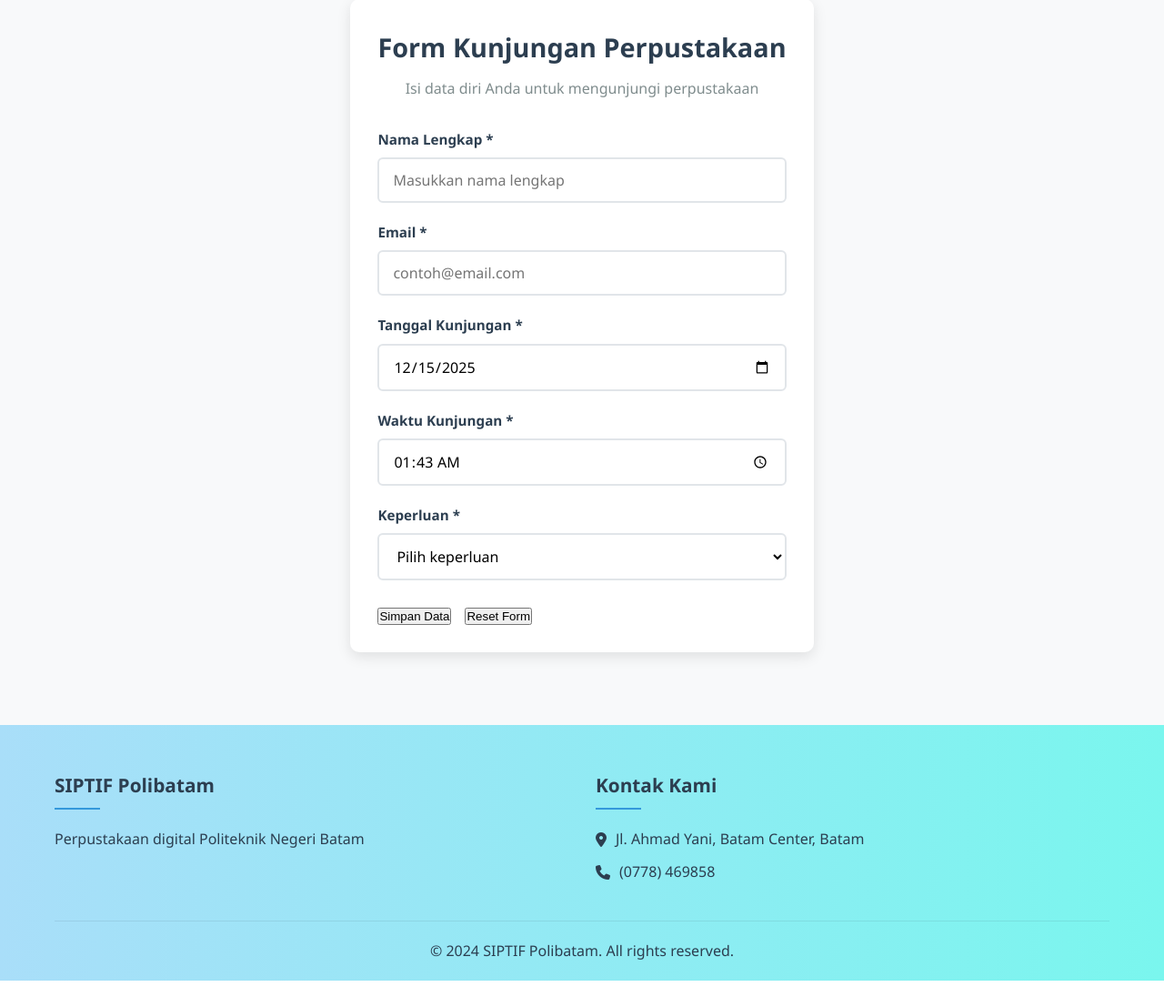
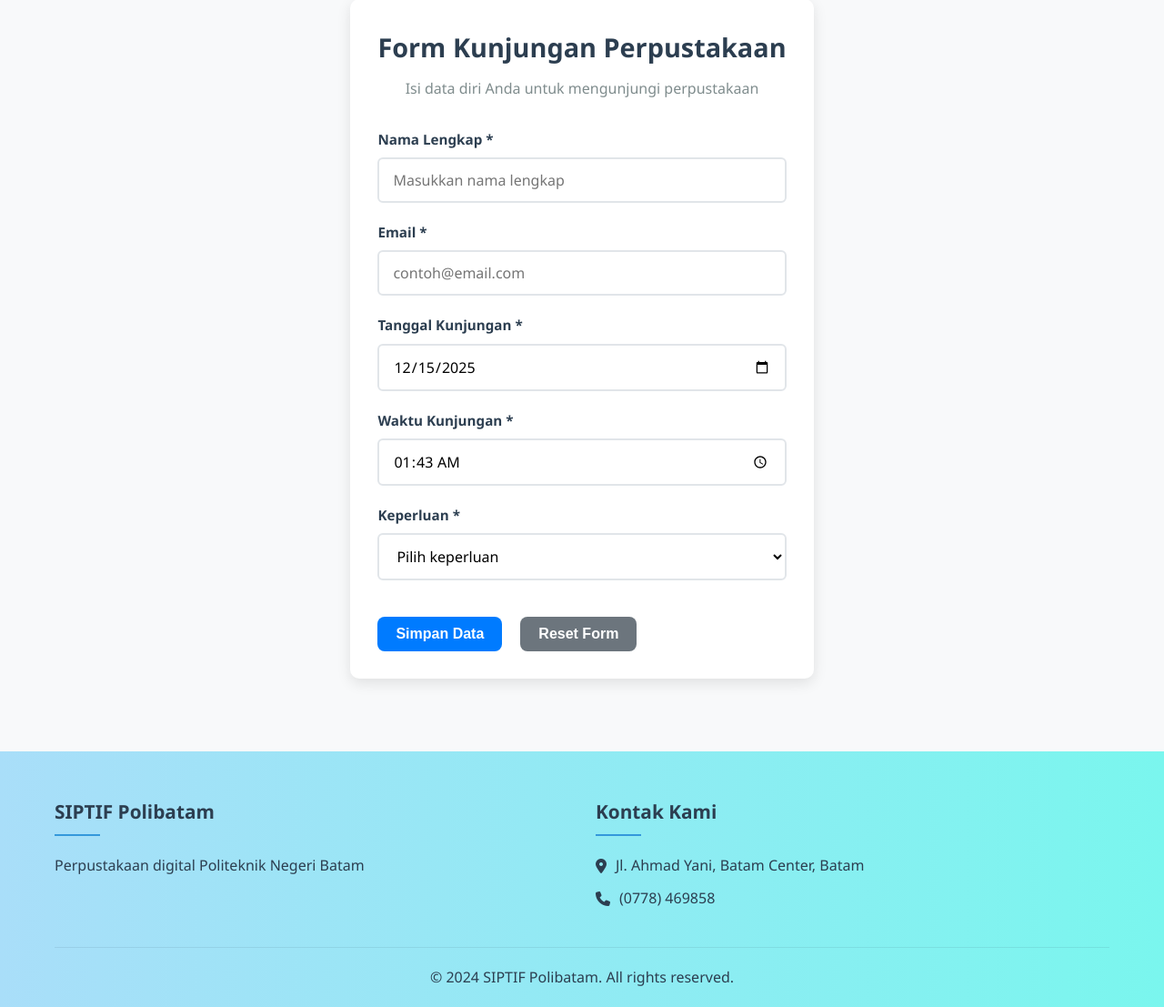
Before and after one commit to Masamune-Kenzaki/PBL-Kelompok-1-IF-1B-Pagi, a PHP site: page /kunjungan.html in a window 1280 px wide. Shown: the part 161-1268 px from the top of the page at 91% size. Before the commit the page ends 1239 px from the top, so only its background shows below. Run offline with PHP 8.4, Linux system fonts and the light colour scheme.

Commit message:
Update style_kunjungan.css

```diff
--- a/SIPTIF/style_kunjungan.css
+++ b/SIPTIF/style_kunjungan.css
@@ -162,22 +162,73 @@ body {
 
 .form-actions {
     display: flex;
-    gap: 15px;
-    margin-top: 10px;
+    gap: 20px;
+    margin-top: 20px;
 }
 
 /* style_kunjungan.css - Tambahan untuk performa */
 
 /* Optimasi form loading */
+.btn-submit,
+.btn-reset {
+    border: none;
+    cursor: pointer;
+    padding: 10px 20px;
+    border-radius: 8px;
+    font-size: 16px;
+    font-weight: bold;
+    transition: all 0.3s ease;
+    box-shadow: 0 4x 6px rgba(0, 0, 0, 0.1);
+    position: relative;
+}
+
 .btn-submit {
-    transition: all 0.2s ease;
-    position: relative;
+    background-color: #007bff;
+    color: white;
+}
+
+/* efek hover untuk tombol submit */
+.btn-submit:not(:disabled):hover {
+    background-color: #0056b3;
+    transform: translateY(-2px);
+    box-shadow: 0 6px 8px rgba(0, 0, 0, 0.15);
+}
+
+/* Efek Active (saat diklik) untuk Tombol Submit */
+.btn-submit:not(:disabled):active {
+    /* Warna lebih gelap dan menekan */
+    background-color: #004085;
+    transform: translateY(1px);
+    box-shadow: 0 2px 4px rgba(0, 0, 0, 0.1);
+}
+
+/* 🔄 Gaya Khusus untuk Tombol "Reset Form" (Reset) */
+.btn-reset {
+    /* Warna sekunder (Contoh: Abu-abu/Orange) */
+    background-color: #6c757d;
+    color: white;
+}
+
+/* Efek Hover untuk Tombol Reset */
+.btn-reset:hover {
+    /* Warna sedikit lebih gelap saat di-hover */
+    background-color: #5a6268;
+    transform: translateY(-2px);
+    box-shadow: 0 6px 8px rgba(0, 0, 0, 0.15);
+}
+
+/* Efek Active (saat diklik) untuk Tombol Reset */
+.btn-reset:active {
+    background-color: #495057;
+    transform: translateY(1px);
+    box-shadow: 0 2px 4px rgba(0, 0, 0, 0.1);
 }
 
 .btn-submit:disabled {
     opacity: 0.6;
     cursor: not-allowed;
-    transform: scale(0.98);
+    box-shadow: none;
+    transform: none;
 }
 
 /* Animasi popup yang ringan */
```
